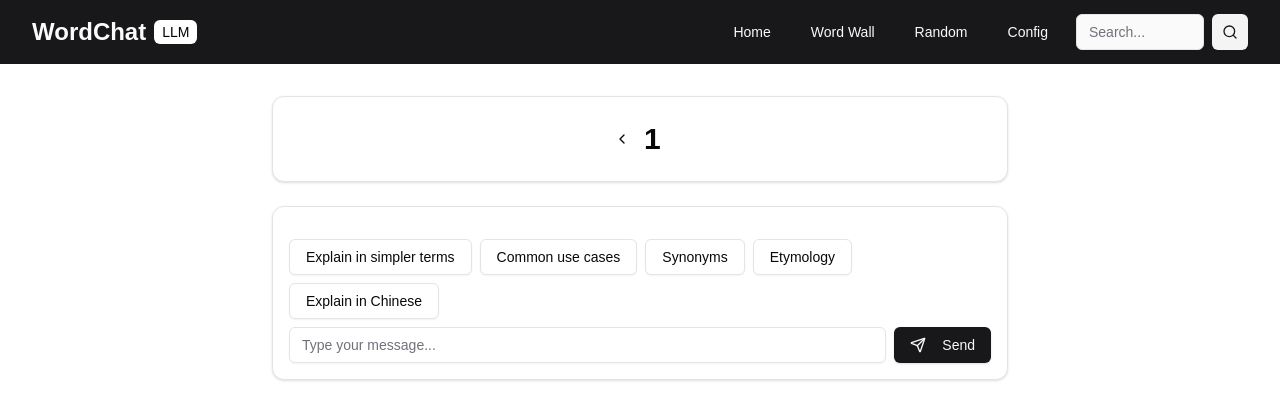
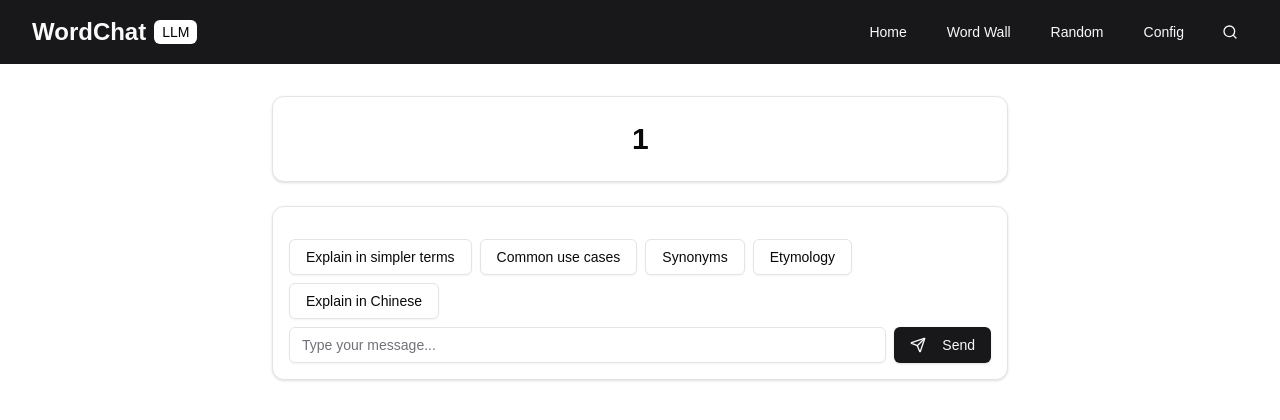
Before and after one commit to 0xMichaelRan/wordchat-nextjs, a Next.js app: page /chat/1 in a window 1280 px wide. Shown: the top 420 px of the page. Built offline with nearby package versions, Linux system fonts and the light colour scheme.

Commit message:
update search in navi bar, it works like magic!

```diff
--- a/src/app/chat/[word]/chat-page.tsx
+++ b/src/app/chat/[word]/chat-page.tsx
@@ -93,12 +93,14 @@ export default function ChatPage() {
       <Card className="mb-6">
         <CardHeader className="flex items-center justify-between">
           <div className="flex items-center space-x-1">
+          {wordId && (
             <Button variant="ghost" size="sm" className="p-0.5" asChild>
               <Link href={`/word/${wordId}`}>
                 <ChevronLeft className="h-5 w-5" />
                 <span className="sr-only">Back to {currentWord}</span>
               </Link>
-            </Button>
+              </Button>
+            )}
             <CardTitle className="text-3xl font-bold px-2">
               {currentWord}
             </CardTitle>
--- a/src/components/navigation.tsx
+++ b/src/components/navigation.tsx
@@ -1,6 +1,7 @@
 'use client'
 
 import { useState } from 'react'
+import { useRouter } from 'next/navigation'
 import Link from 'next/link'
 import { Menu, X, Search } from 'lucide-react'
 import { Button } from "@/components/ui/button"
@@ -14,13 +15,25 @@ const navItems = [
 ]
 
 export function Navigation() {
+    const router = useRouter()
     const [isMenuOpen, setIsMenuOpen] = useState(false)
+    const [isSearchVisible, setIsSearchVisible] = useState(false)
     const [searchTerm, setSearchTerm] = useState('')
 
     const handleSearch = (e: React.FormEvent) => {
         e.preventDefault()
-        console.log('Searching for:', searchTerm)
-        // Implement search functionality here
+        if (searchTerm.trim()) {
+            router.push(`/chat/${encodeURIComponent(searchTerm.trim())}`)
+            setSearchTerm('')
+            setIsSearchVisible(false)
+        }
+    }
+
+    const handleSearchKeyDown = (e: React.KeyboardEvent) => {
+        if (e.key === 'Escape') {
+            setIsSearchVisible(false)
+            setSearchTerm('')
+        }
     }
 
     return (
@@ -43,34 +56,58 @@ export function Navigation() {
                                 {item.name}
                             </Link>
                         ))}
+                        <div className="flex items-center">
+                            {isSearchVisible ? (
                                 <form onSubmit={handleSearch} className="flex items-center">
                                     <Input
                                         type="search"
-                                placeholder="Search..."
+                                        placeholder="Type and press Enter..."
                                         value={searchTerm}
                                         onChange={(e) => setSearchTerm(e.target.value)}
-                                className="mr-2 w-32 bg-primary-foreground text-primary"
+                                        onKeyDown={handleSearchKeyDown}
+                                        className="w-48 bg-primary-foreground text-primary"
+                                        autoFocus
                                     />
-                            <Button type="submit" variant="secondary" size="icon">
+                                </form>
+                            ) : (
+                                <Button
+                                    variant="ghost"
+                                    size="icon"
+                                    onClick={() => setIsSearchVisible(true)}
+                                    className="hover:bg-primary-foreground hover:text-primary"
+                                >
                                     <Search className="h-4 w-4" />
                                     <span className="sr-only">Search</span>
                                 </Button>
-                        </form>
+                            )}
+                        </div>
                     </div>
                     <div className="md:hidden flex items-center">
-                        <form onSubmit={handleSearch} className="flex items-center mr-2">
+                        <div className="flex items-center mr-2">
+                            {isSearchVisible ? (
+                                <form onSubmit={handleSearch} className="flex items-center">
                                     <Input
                                         type="search"
-                                placeholder="Search..."
+                                        placeholder="Type and press Enter..."
                                         value={searchTerm}
                                         onChange={(e) => setSearchTerm(e.target.value)}
-                                className="w-24 bg-primary-foreground text-primary"
+                                        onKeyDown={handleSearchKeyDown}
+                                        className="w-32 bg-primary-foreground text-primary"
+                                        autoFocus
                                     />
-                            <Button type="submit" variant="secondary" size="icon" className="ml-2">
+                                </form>
+                            ) : (
+                                <Button
+                                    variant="ghost"
+                                    size="icon"
+                                    onClick={() => setIsSearchVisible(true)}
+                                    className="hover:bg-primary-foreground hover:text-primary"
+                                >
                                     <Search className="h-4 w-4" />
                                     <span className="sr-only">Search</span>
                                 </Button>
-                        </form>
+                            )}
+                        </div>
                         <Button
                             variant="ghost"
                             size="icon"
```
Lines whose indentation alone changed are shown as unchanged.
